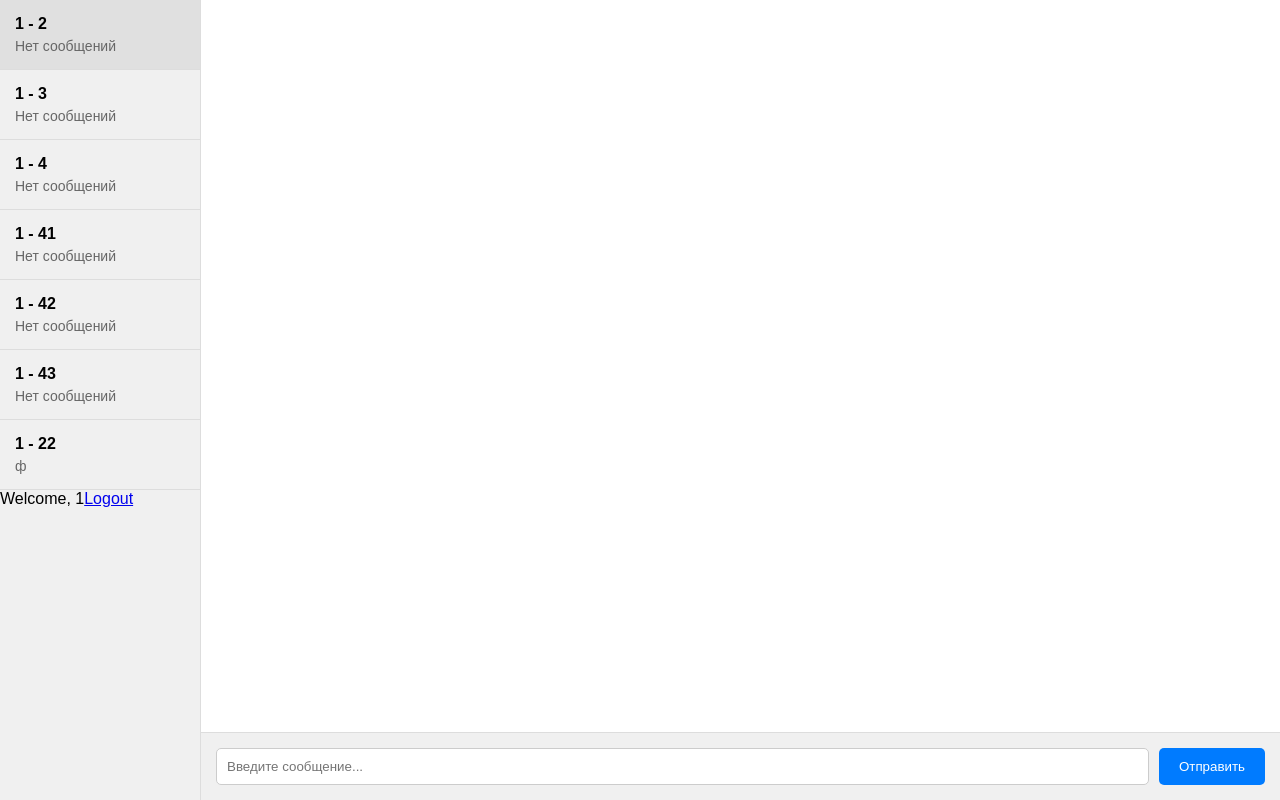
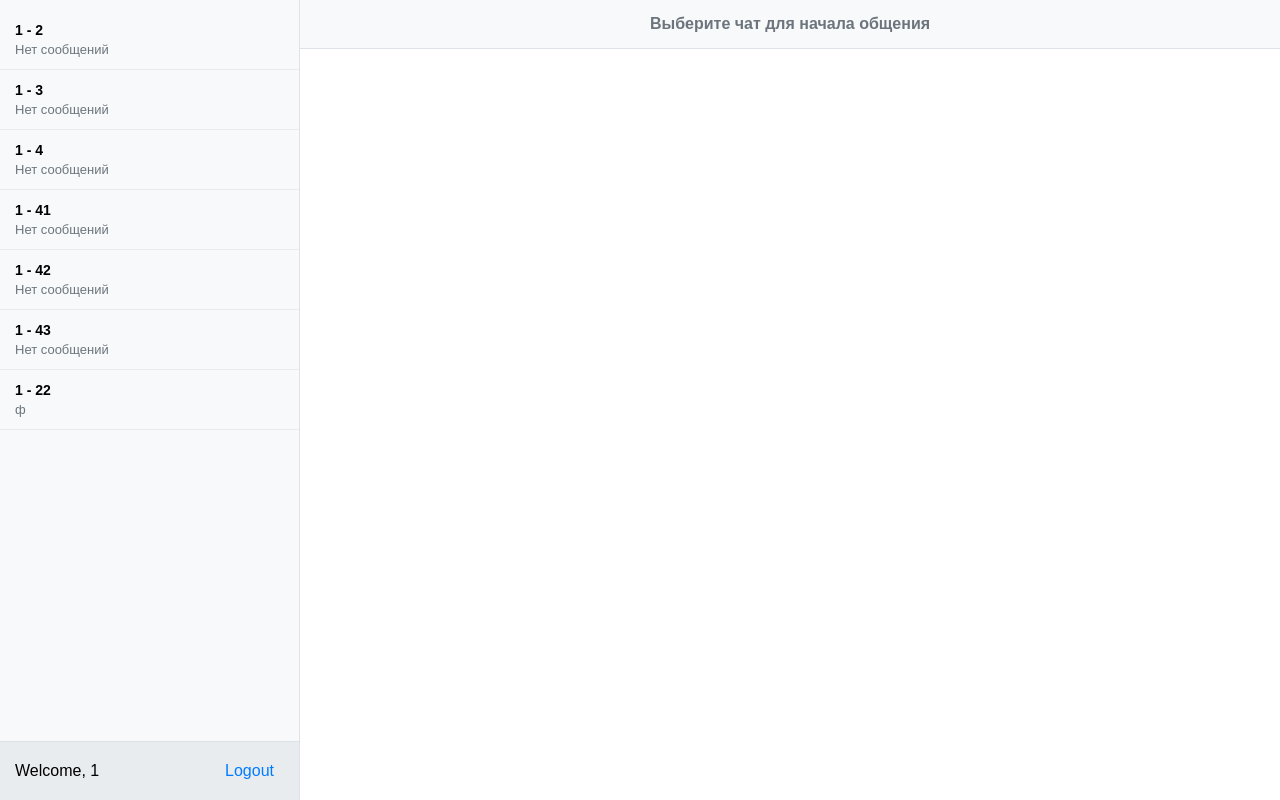
Before and after one commit to ptr734876/chat_on_flask, a Flask app: page /ChatPage in a window 1280 px wide. Run offline with Flask 3, Linux system fonts and the light colour scheme; a user stored in the database is signed in; data comes from the database, SQL or seed files in the repository; both versions use the stored data as it was after the commit.

Commit message:
looks cool

```diff
--- a/static/css/chat_style.css
+++ b/static/css/chat_style.css
@@ -2,100 +2,231 @@ body {
     margin: 0;
     padding: 0;
     font-family: Arial, sans-serif;
-    display: flex;
+    display: grid;
+    grid-template-columns: 300px 1fr;
+    grid-template-rows: auto 1fr auto;
     height: 100vh;
+    overflow: hidden;
 }
 
-/* Боковая панель */
+/* Боковая панель с чатами */
 .sidebar {
-    width: 200px;
-    background: #f0f0f0;
-    border-right: 1px solid #ddd;
+    grid-column: 1;
+    grid-row: 1 / span 3;
+    background: #f8f9fa;
+    border-right: 1px solid #dee2e6;
+    display: flex;
+    flex-direction: column;
+    overflow: hidden;
+}
+
+.chat-list {
+    flex: 1;
     overflow-y: auto;
+    padding: 10px 0;
 }
 
 .chat-item {
-    padding: 15px;
-    border-bottom: 1px solid #ddd;
+    padding: 12px 15px;
+    border-bottom: 1px solid #e9ecef;
     cursor: pointer;
+    transition: background-color 0.2s;
 }
 
 .chat-item:hover {
-    background: #e0e0e0;
+    background: #e9ecef;
+}
+
+.chat-item.active {
+    background: #007bff;
+    color: white;
+}
+
+.chat-item.active .last-msg {
+    color: rgba(255, 255, 255, 0.8);
 }
 
 .username {
     font-weight: bold;
-    margin-bottom: 5px;
+    margin-bottom: 4px;
+    font-size: 14px;
 }
 
 .last-msg {
-    color: #666;
-    font-size: 14px;
+    color: #6c757d;
+    font-size: 13px;
+    white-space: nowrap;
+    overflow: hidden;
+    text-overflow: ellipsis;
 }
 
-/* Основная область */
-.main {
-    flex: 1;
+.sidebar-footer {
+    padding: 15px;
+    border-top: 1px solid #dee2e6;
+    background: #e9ecef;
+    display: flex;
+    justify-content: space-between;
+    align-items: center;
+    flex-shrink: 0;
+}
+
+.logout-btn {
+    color: #007bff;
+    text-decoration: none;
+    padding: 5px 10px;
+    border-radius: 4px;
+    transition: background-color 0.2s;
+}
+
+.logout-btn:hover {
+    background: #dee2e6;
+}
+
+/* Область сообщений */
+.chat-area {
+    grid-column: 2;
+    grid-row: 1 / span 2;
     display: flex;
     flex-direction: column;
+    overflow: hidden;
+}
+
+.chat-header {
+    padding: 15px 20px;
+    border-bottom: 1px solid #dee2e6;
+    background: #f8f9fa;
+    font-weight: bold;
+    flex-shrink: 0;
 }
 
 .messages {
     flex: 1;
     padding: 20px;
     overflow-y: auto;
-    background: white;
+    background: #ffffff;
+    display: flex;
+    flex-direction: column;
+    gap: 10px;
 }
 
+.no-chat-selected {
+    display: flex;
+    justify-content: center;
+    align-items: center;
+    height: 100%;
+    color: #6c757d;
+    font-size: 16px;
+}
+/* Стили для сообщений */
 .message {
     max-width: 70%;
-    padding: 10px;
-    margin-bottom: 10px;
-    background: #e3f2fd;
-    border-radius: 10px;
+    padding: 12px 16px;
+    border-radius: 18px;
+    position: relative;
+    word-wrap: break-word;
+    margin-bottom: 8px;
 }
 
-.my-message {
-    background: #dcf8c6;
+.message.other {
+    background: #f1f3f4;
+    border-bottom-left-radius: 5px;
+    align-self: flex-start;
+    margin-right: auto;
+}
+
+.message.my {
+    background: #007bff;
+    color: white;
+    align-self: flex-end;
+    border-bottom-right-radius: 5px;
     margin-left: auto;
 }
 
-.text {
-    margin-bottom: 5px;
+.message-sender {
+    font-size: 12px;
+    font-weight: bold;
+    margin-bottom: 4px;
+    opacity: 0.8;
 }
 
-.time {
-    font-size: 12px;
-    color: #888;
+.message.my .message-sender {
+    text-align: right;
+    color: rgba(255, 255, 255, 0.9);
+}
+
+.message.other .message-sender {
+    color: #495057;
+}
+
+.message-text {
+    margin-bottom: 4px;
+    line-height: 1.4;
+}
+
+.message-time {
+    font-size: 11px;
+    opacity: 0.7;
     text-align: right;
 }
 
-/* Ввод сообщения */
+.message.my .message-time {
+    color: rgba(255, 255, 255, 0.8);
+}
+
+.message.other .message-time {
+    color: #6c757d;
+}
+
+.no-messages {
+    text-align: center;
+    color: #6c757d;
+    font-style: italic;
+    margin-top: 50px;
+}
+
+/* Область ввода сообщения */
 .input-area {
+    grid-column: 2;
+    grid-row: 3;
     display: flex;
-    padding: 15px;
-    background: #f0f0f0;
-    border-top: 1px solid #ddd;
+    padding: 15px 20px;
+    background: #f8f9fa;
+    border-top: 1px solid #dee2e6;
+    gap: 10px;
+}
+
+.input-area.hidden {
+    display: none;
 }
 
 .msg-input {
     flex: 1;
-    padding: 10px;
-    border: 1px solid #ccc;
-    border-radius: 5px;
-    margin-right: 10px;
+    padding: 12px 15px;
+    border: 1px solid #ced4da;
+    border-radius: 24px;
+    outline: none;
+    font-size: 14px;
+}
+
+.msg-input:focus {
+    border-color: #007bff;
 }
 
 .send-btn {
-    padding: 10px 20px;
+    padding: 12px 24px;
     background: #007bff;
     color: white;
     border: none;
-    border-radius: 5px;
+    border-radius: 24px;
     cursor: pointer;
+    font-size: 14px;
+    transition: background-color 0.2s;
 }
 
 .send-btn:hover {
     background: #0056b3;
 }
+
+.send-btn:active {
+    transform: translateY(1px);
+}
--- a/static/js/chat.js
+++ b/static/js/chat.js
@@ -1,16 +1,28 @@
-// chat.js
 let currentChatId = null;
+let currentChatUsername = null;
+let currentUser = null; // Добавляем переменную для текущего пользователя
 
 document.addEventListener('DOMContentLoaded', function() {
+    // Получаем текущего пользователя из data-атрибута
+    currentUser = document.getElementById('currentUser').getAttribute('data-username');
+
     const chatItems = document.querySelectorAll('.chat-item');
-    const mainArea = document.getElementById('mainArea');
     const messagesContainer = document.getElementById('messagesContainer');
+    const chatHeader = document.getElementById('chatHeader');
+    const inputArea = document.getElementById('inputArea');
     const messageInput = document.getElementById('messageInput');
     const sendButton = document.getElementById('sendButton');
+
+    console.log('Текущий пользователь:', currentUser); // Для отладки
 
     // Обработчики для чатов
     chatItems.forEach(function(chatItem) {
         chatItem.addEventListener('click', function() {
+            // Убираем активный класс у всех чатов
+            chatItems.forEach(item => item.classList.remove('active'));
+            // Добавляем активный класс текущему чату
+            this.classList.add('active');
+
             const chatId = this.getAttribute('data-chat-id');
             const username = this.querySelector('.username').textContent;
 
@@ -28,14 +40,20 @@ document.addEventListener('DOMContentLoaded', function() {
 
     function openChat(chatId, username) {
         currentChatId = chatId;
+        currentChatUsername = username;
 
-        // Показываем основную область
-        mainArea.style.display = 'block';
+        // Показываем заголовок чата
+        chatHeader.innerHTML = `<div class="chat-title">Чат с ${username}</div>`;
+
+        // Показываем поле ввода
+        inputArea.classList.remove('hidden');
 
         // Загружаем сообщения
         loadMessages(chatId);
 
-        // Можно добавить заголовок с именем пользователя
+        // Фокусируемся на поле ввода
+        messageInput.focus();
+
         console.log('Открыт чат с:', username, 'ID:', chatId);
     }
 
@@ -43,7 +61,10 @@ document.addEventListener('DOMContentLoaded', function() {
         fetch(`/get_messages/${chatId}`)
             .then(response => response.json())
             .then(messages => {
+                // Если этот чат сейчас открыт - показываем сообщения
+                if (chatId === currentChatId) {
                     displayMessages(messages);
+                }
             })
             .catch(error => {
                 console.error('Ошибка загрузки сообщений:', error);
@@ -53,14 +74,34 @@ document.addEventListener('DOMContentLoaded', function() {
     function displayMessages(messages) {
         messagesContainer.innerHTML = '';
 
+        if (messages.length === 0) {
+            messagesContainer.innerHTML = '<div class="no-messages">Нет сообщений</div>';
+            return;
+        }
+
         messages.forEach(message => {
             const messageElement = document.createElement('div');
-            messageElement.className = 'message';
+
+            // Определяем класс для сообщения (мое или чужое)
+            const isMyMessage = message.sender === currentUser;
+            const messageClass = isMyMessage ? 'message my' : 'message other';
+
+            messageElement.className = messageClass;
+
+            // Для своих сообщений не показываем отправителя, для чужих - показываем
+            if (isMyMessage) {
+                messageElement.innerHTML = `
+                    <div class="message-text">${message.text}</div>
+                    <div class="message-time">${message.time}</div>
+                `;
+            } else {
                 messageElement.innerHTML = `
                     <div class="message-sender">${message.sender}</div>
                     <div class="message-text">${message.text}</div>
                     <div class="message-time">${message.time}</div>
                 `;
+            }
+
             messagesContainer.appendChild(messageElement);
         });
 
@@ -91,10 +132,19 @@ document.addEventListener('DOMContentLoaded', function() {
                 messageInput.value = '';
                 // Перезагружаем сообщения
                 loadMessages(currentChatId);
+            } else {
+                console.error('Ошибка отправки сообщения:', result.error);
             }
         })
         .catch(error => {
             console.error('Ошибка отправки сообщения:', error);
         });
     }
+
+    // Автоматическое обновление сообщений каждые 2 секунды
+    setInterval(function() {
+        if (currentChatId) {
+            loadMessages(currentChatId);
+        }
+    }, 500);
 });
--- a/templates/chat.html
+++ b/templates/chat.html
@@ -10,7 +10,11 @@
     <title>Chats - {{ current_user }}</title>
   </head>
   <body>
+    <!-- Скрытый элемент для передачи current_user в JavaScript -->
+    <div id="currentUser" data-username="{{ current_user }}" style="display: none;"></div>
+
     <div class="sidebar">
+      <div class="chat-list">
         {% for chat in chats %}
         <div class="chat-item" data-chat-id="{{ chat[0] }}">
           <div class="chat-info">
@@ -21,18 +25,23 @@
           </div>
         </div>
         {% endfor %}
-      <div style="display: flex">
+      </div>
+      <div class="sidebar-footer">
         <span>Welcome, {{ current_user }}</span>
         <a href="{{ url_for('logout') }}" class="logout-btn">Logout</a>
       </div>
     </div>
 
-    <div class="main" id="mainArea">
+    <div class="chat-area">
+      <div class="chat-header" id="chatHeader">
+        <div class="no-chat-selected">Выберите чат для начала общения</div>
+      </div>
       <div class="messages" id="messagesContainer">
-        <!-- сообщения -->
+        <!-- Сообщения будут появляться здесь -->
+      </div>
     </div>
 
-      <div class="input-area">
+    <div class="input-area hidden" id="inputArea">
       <input
         type="text"
         class="msg-input"
@@ -41,7 +50,7 @@
       />
       <button class="send-btn" id="sendButton">Отправить</button>
     </div>
-    </div>
+
     <script src="{{ url_for('static', filename='js/chat.js') }}"></script>
   </body>
 </html>
```
Also changed, not shown: database/main.db. Lines whose indentation alone changed are shown as unchanged.
